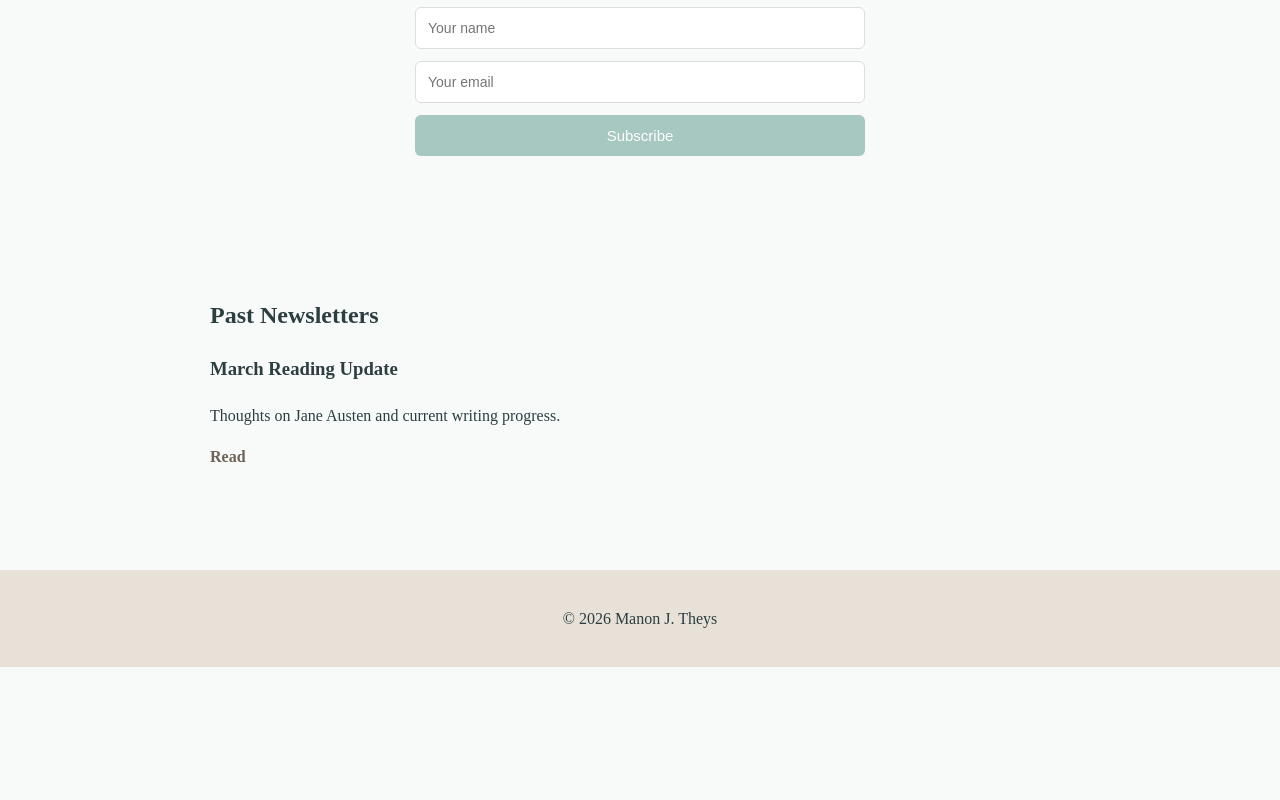
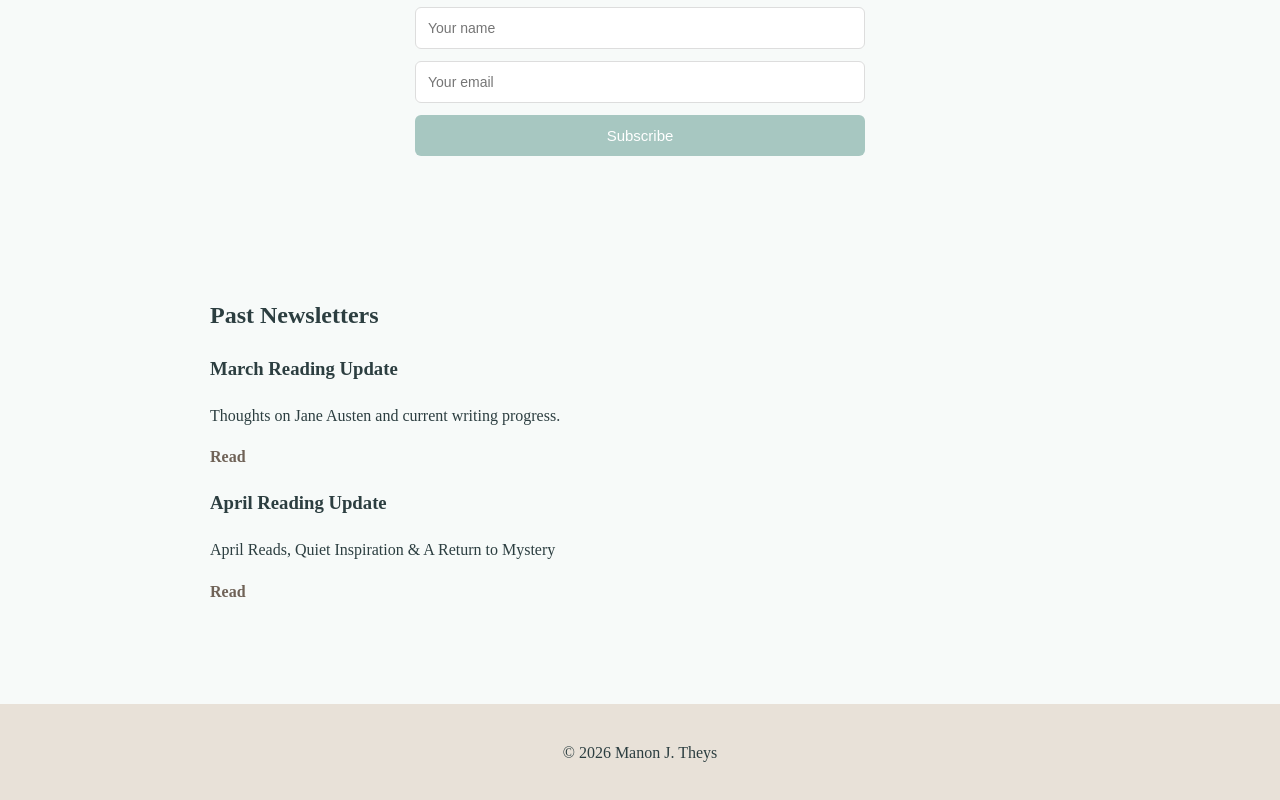
Before and after one commit to manontheysj-sys/cozy-author-website, a plain HTML site: page newsletter.html in a window 1280 px wide. Shown: the part 564-1364 px from the top of the page. Before the commit the page ends 1231 px from the top, so only its background shows below. Drawn offline with Linux system fonts and the light colour scheme.

Commit message:
newsletter.html

```diff
--- a/newsletter.html
+++ b/newsletter.html
@@ -47,6 +47,12 @@
                     <p>Thoughts on Jane Austen and current writing progress.</p>
                     <a href="newsletters/march-2026.html">Read</a>
                 </article>
+
+                <article>
+                    <h3>April Reading Update</h3>
+                    <p>April Reads, Quiet Inspiration & A Return to Mystery</p>
+                    <a href="newsletters/april-2026.html">Read</a>
+                </article>
             </div>
         </section>
 
```
